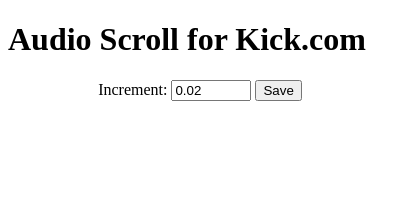
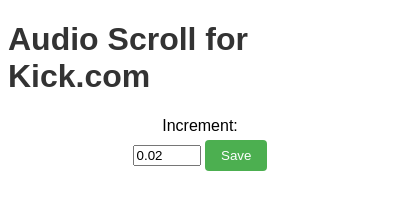
Before and after one commit to FrodeMog/KickAudioScroll, a browser extension: page popup.html in a window 400 px wide. Drawn offline with Linux system fonts and the light colour scheme.

Commit message:
start of .css styling

```diff
--- a/popup.html
+++ b/popup.html
@@ -3,6 +3,7 @@
   <head>
     <meta charset="utf-8" />
     <title>Audio Scroll for Kick.com</title>
+    <link rel="stylesheet" href="styles.css">
   </head>
   <body>
     <h1>Audio Scroll for Kick.com</h1>
--- /dev/null
+++ b/styles.css
@@ -0,0 +1,33 @@
+body {
+    font-family: Arial, sans-serif;
+  }
+
+  h1 {
+    color: #333;
+  }
+
+  form {
+    margin: 20px;
+  }
+
+  label {
+    display: block;
+    margin-bottom: 5px;
+  }
+
+  input[type="number"] {
+    width: 60px;
+  }
+
+  button {
+    background-color: #4CAF50;
+    color: white;
+    padding: 8px 16px;
+    border: none;
+    border-radius: 4px;
+    cursor: pointer;
+  }
+
+  button:hover {
+    background-color: #45a049;
+  }
```
